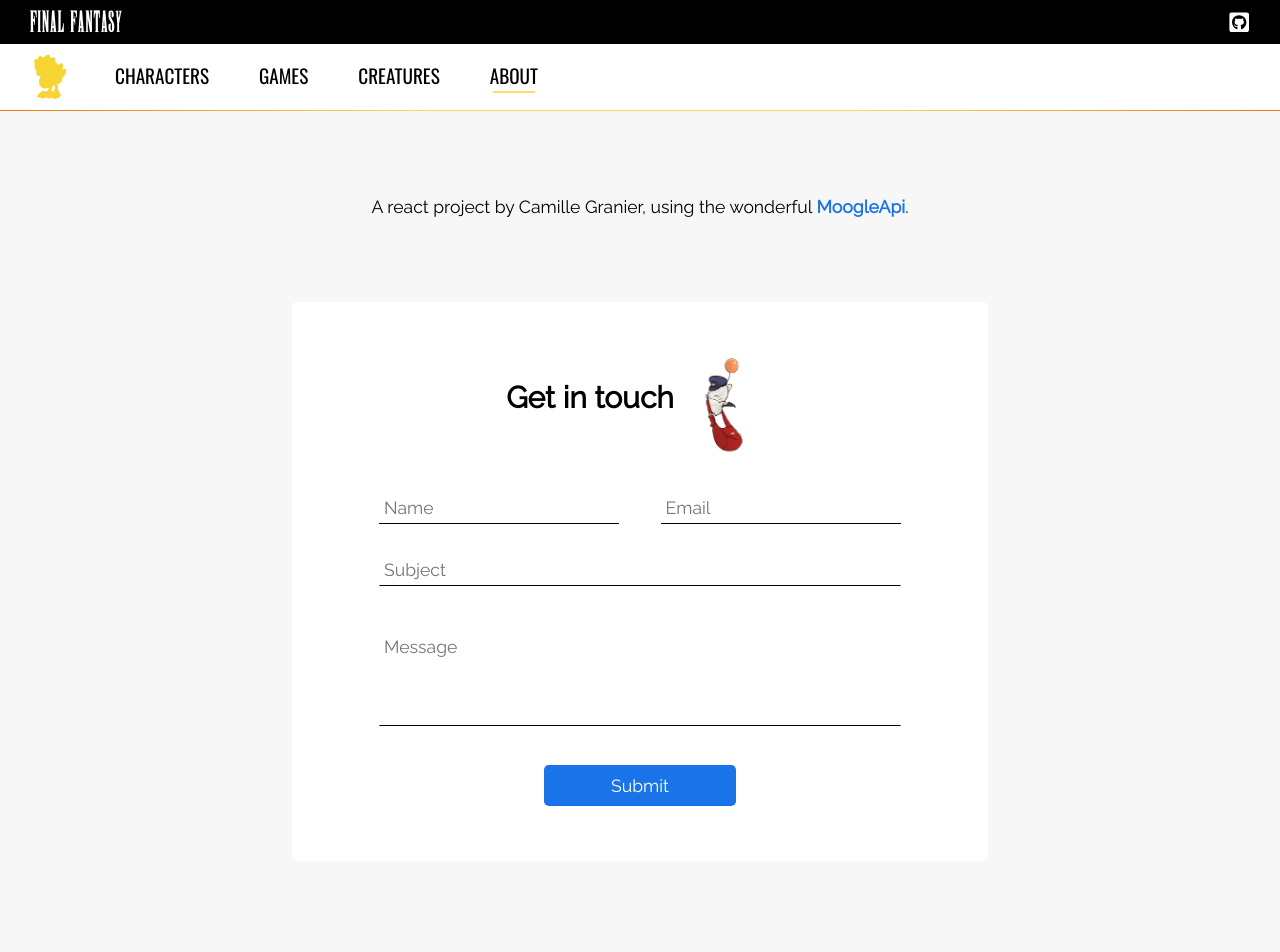
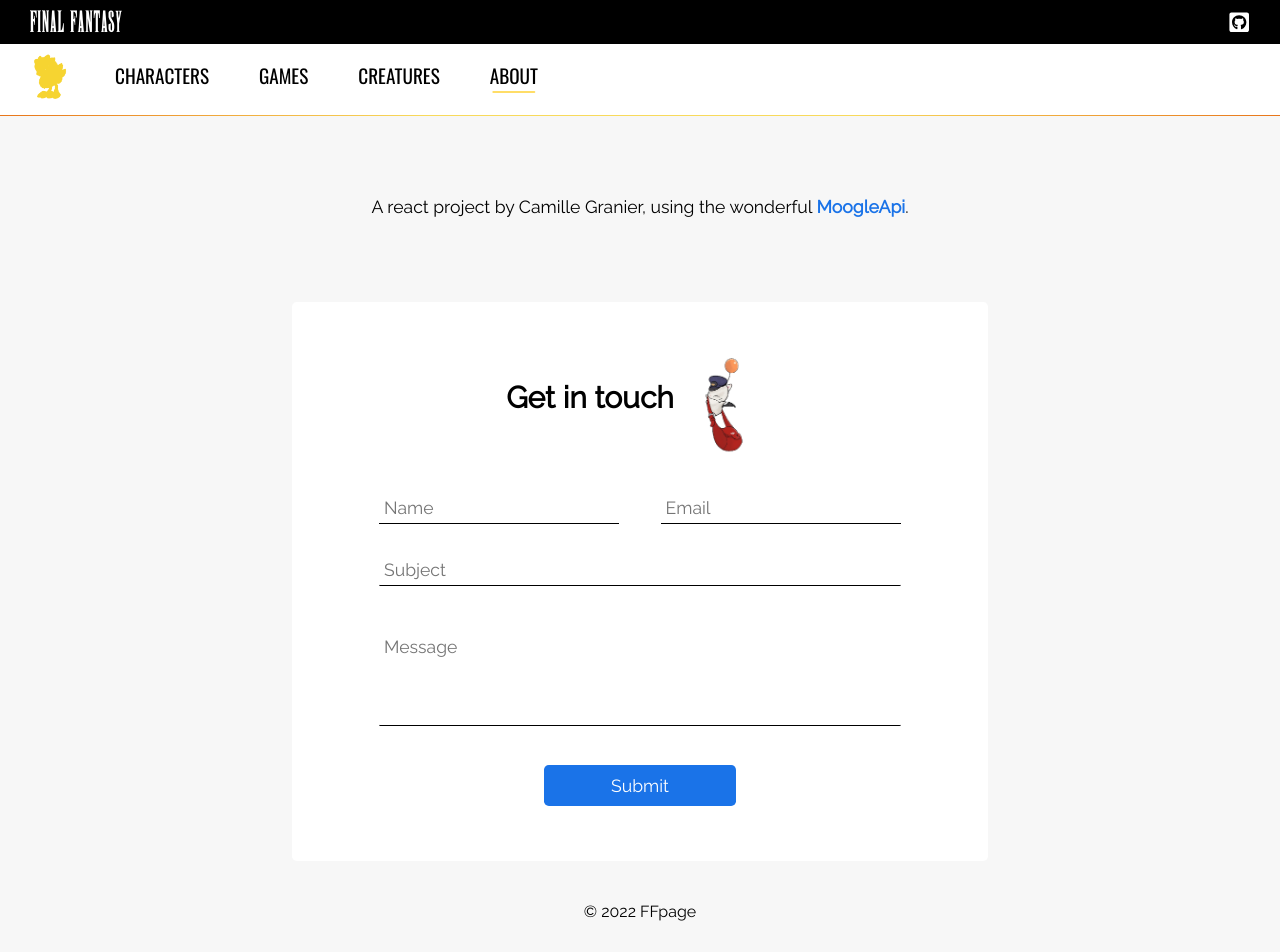
Before and after one commit to camille-granier/final-fantasy-fan-page, a React (Create React App) app: page /About in a window 1280 px wide. Shown: the top 952 px of the page. Built offline with nearby package versions, Linux system fonts and the light colour scheme.

Commit message:
adding a footer

```diff
--- a/src/UI/Loadingspinner.js
+++ b/src/UI/Loadingspinner.js
@@ -2,7 +2,9 @@ import React from 'react';
 
 const LoadingSpinner = () => {
   return (
-  <div className="lds-ripple"><div></div><div></div></div>
+  <div className='loading-spinner-container'>
+    <div className="lds-ripple"><div></div><div></div></div>
+  </div>
 )};
 
 export default LoadingSpinner;
--- a/src/components/Characters.js
+++ b/src/components/Characters.js
@@ -3,6 +3,7 @@ import axios from 'axios';
 import Card from './Card';
 import LoadingSpinner from '../UI/Loadingspinner';
 import MenuScroll from './MenuScroll';
+import Footer from './Footer';
 
 const Characters = () => {
   const [data, setData] = useState([]);
@@ -63,6 +64,7 @@ const Characters = () => {
           ? "./img/final-fantasy.jpg"
           : char.pictures.map((x) => (x.url))} />))}
     </ul>
+    {!isLoading && <Footer />}
   </div>
 )};
 
--- /dev/null
+++ b/src/components/Footer.js
@@ -0,0 +1,11 @@
+import React from 'react';
+
+const Footer = () => {
+    return (
+        <div className='footer'>
+            <p>© 2022 FFpage</p>
+        </div>
+    );
+};
+
+export default Footer;
--- a/src/pages/About.js
+++ b/src/pages/About.js
@@ -1,6 +1,7 @@
 import React from 'react';
 import Header from '../components/Header';
 import Contact from '../components/Contact';
+import Footer from '../components/Footer';
 
 const About = () => (
   <div className='about-page'>
@@ -16,6 +17,7 @@ const About = () => (
      </div>
     </div>
     <Contact />
+    <Footer />
   </div>
 );
 
--- a/src/pages/Creatures.js
+++ b/src/pages/Creatures.js
@@ -3,6 +3,7 @@ import Header from '../components/Header';
 import axios from 'axios';
 import CardC from '../components/CardC';
 import LoadingSpinner from '../UI/Loadingspinner';
+import Footer from '../components/Footer';
 
 const Creatures = () => {
   const [data, setData] = useState([]);
@@ -61,6 +62,7 @@ const Creatures = () => {
             .filter((crea) => crea.game === selectedGame)
             .map((crea) => (<CardC crea={crea} key="crea.monsterId" url={crea.picture} />))}
     </ul>
+    {!isLoading && <Footer />}
   </div>
 )};
 
--- a/src/pages/Games.js
+++ b/src/pages/Games.js
@@ -3,6 +3,7 @@ import Header from '../components/Header';
 import axios from 'axios';
 import CardG from '../components/CardG';
 import LoadingSpinner from '../UI/Loadingspinner';
+import Footer from '../components/Footer';
 
 const Games = () => {
   const [data, setData] = useState([]);
@@ -30,6 +31,7 @@ const Games = () => {
     <ul className="card-list-below-quote">
       {data.map((game) => (<CardG game={game} key={game.gameId} url={game.picture} />))}
     </ul>
+    {!isLoading && <Footer />}
   </div>
 )};
 
--- a/src/pages/Home.js
+++ b/src/pages/Home.js
@@ -1,6 +1,7 @@
 import React from 'react';
 import Header from '../components/Header';
 import Characters from '../components/Characters';
+
 
 const Home = () => (
   <div className="home">
--- a/src/styles/UI/_loadingspinner.scss
+++ b/src/styles/UI/_loadingspinner.scss
@@ -1,7 +1,12 @@
+.loading-spinner-container {
+
+}
 .lds-ripple {
+  margin: 150px 100px;
+  padding: 100px;
   position: absolute;
+  top: 50%;
   left: 50%;
-  top: 50%;
   transform: translate(-50%, -50%);
   width: 80px;
   height: 80px;
--- a/src/styles/_settings.scss
+++ b/src/styles/_settings.scss
@@ -19,8 +19,8 @@ $background: #f7f7f7;
 
 body {
   font-size: 20px;
-  margin: 107px 0px;
-  font-family: $font-1;
+  margin: 107px 0px 20px 0px;
+  font-family: $font-3;
   background-color: $background;
   color: $black;
   box-sizing: border-box;
--- /dev/null
+++ b/src/styles/components/_footer.scss
@@ -0,0 +1,14 @@
+.footer {
+    margin: 20px;
+    padding: 5px;
+
+    font-family: $font-2;
+    font-size: 1rem;
+    text-align: center;
+ }
+
+@media screen and (max-width: 700px) {
+    .footer {
+        margin: 10px;
+    }
+}
--- a/src/styles/components/_header.scss
+++ b/src/styles/components/_header.scss
@@ -18,6 +18,7 @@
   height: 7vh;
   max-height: 40px;
   align-items: center;
+  font-family: $font-1;
   font-size: 1.4rem;
   line-height: 0px;
   padding: 2px 30px;
--- a/src/styles/index.scss
+++ b/src/styles/index.scss
@@ -6,6 +6,7 @@
 @import "./components/contact.scss";
 @import "./components/menuscroll";
 @import "./components/creatures";
+@import "./components/footer";
 
 @font-face  {
     font-family: 'Final Fantasy';
```
